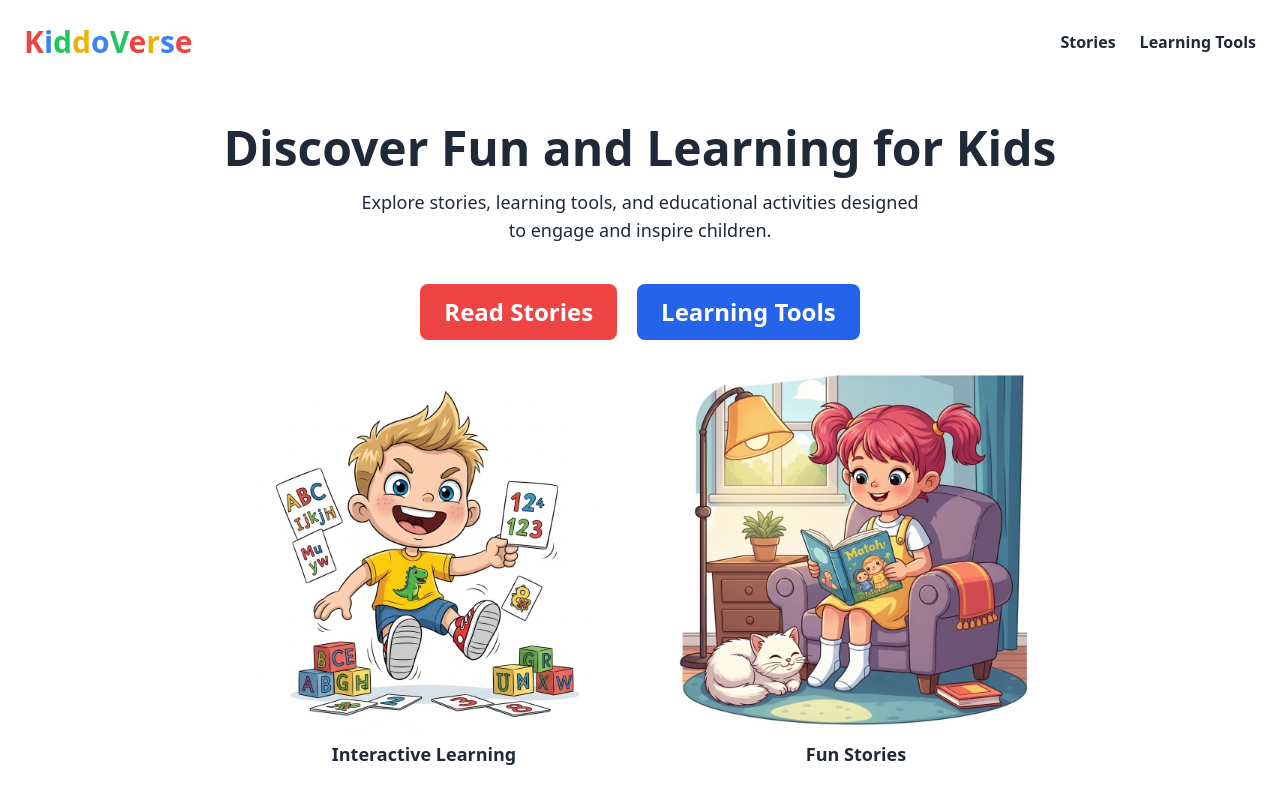
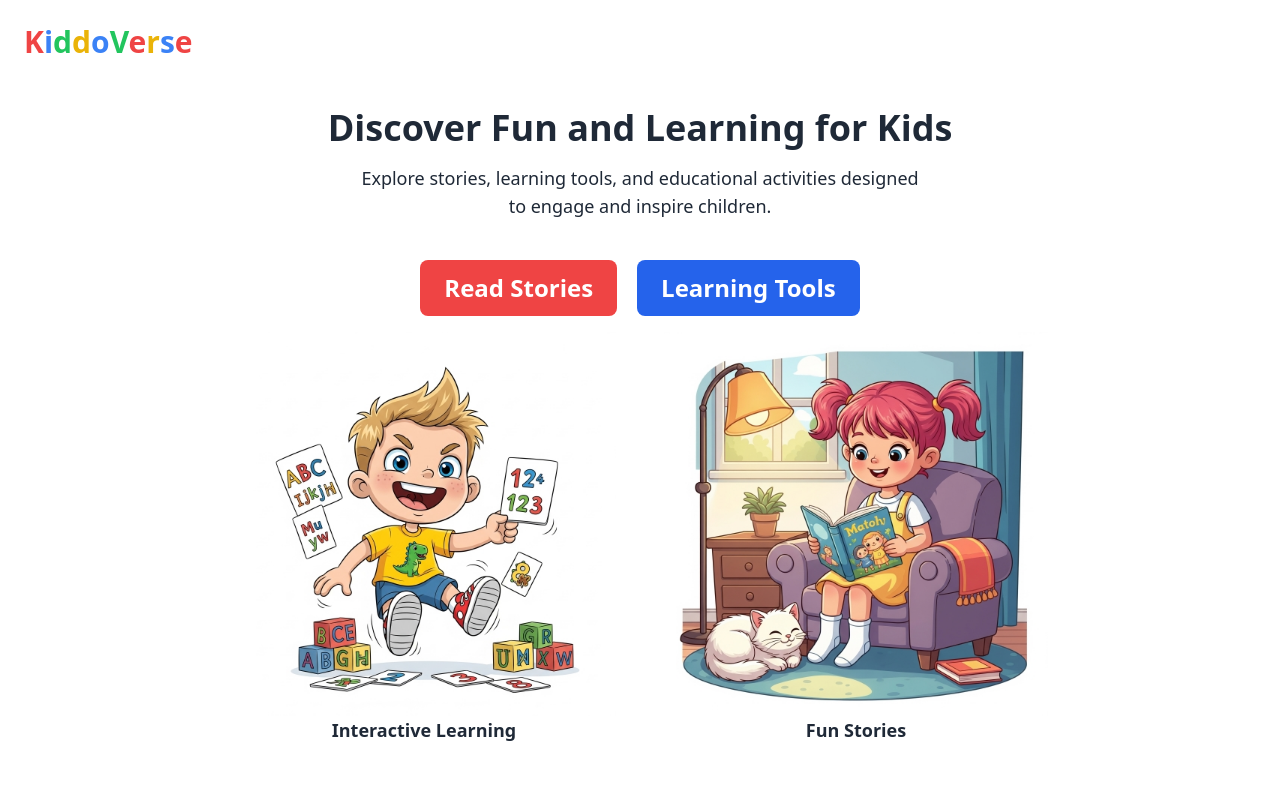
Before and after one commit to Ezekiah3854/Kiddo-Verse, a Flask app: page / in a window 1280 px wide. After the commit the page ends 741 px from the top, so only its background shows below. Run offline with Flask 3, Linux system fonts and the light colour scheme; some libraries are stand-ins or nearby versions.

Commit message:
updated home page

```diff
--- a/templates/home.html
+++ b/templates/home.html
@@ -18,15 +18,11 @@
         class="text-red-500">e</span><span class="text-yellow-500">r</span><span class="text-blue-500">s</span><span
         class="text-red-500">e</span>
     </h1>
-    <ul class="flex gap-6 font-medium">
-      <li><a href="/api/stories-category" class="hover:text-blue-700 font-bold">Stories</a></li>
-      <li><a href="/api/learning-tools" class="hover:text-blue-700 font-bold">Learning Tools</a></li>
-    </ul>
   </nav>
 
   <!-- Hero Section -->
-  <section class="text-center px-6 py-10">
-    <h2 class="text-5xl font-bold mb-4">Discover Fun and Learning for Kids</h2>
+  <section class="text-center px-6 mt-6">
+    <h2 class="text-4xl font-bold mb-4">Discover Fun and Learning for Kids</h2>
     <p class="text-lg mb-6 max-w-xl mx-auto">Explore stories, learning tools, and educational activities designed to
       engage and inspire children.</p>
     <div class="flex justify-center gap-5 mt-10 mb-4">
```
